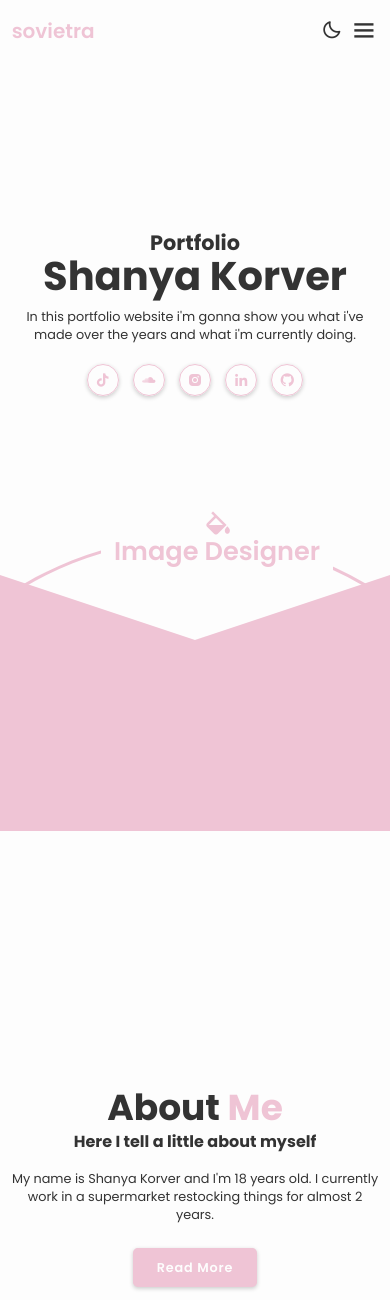
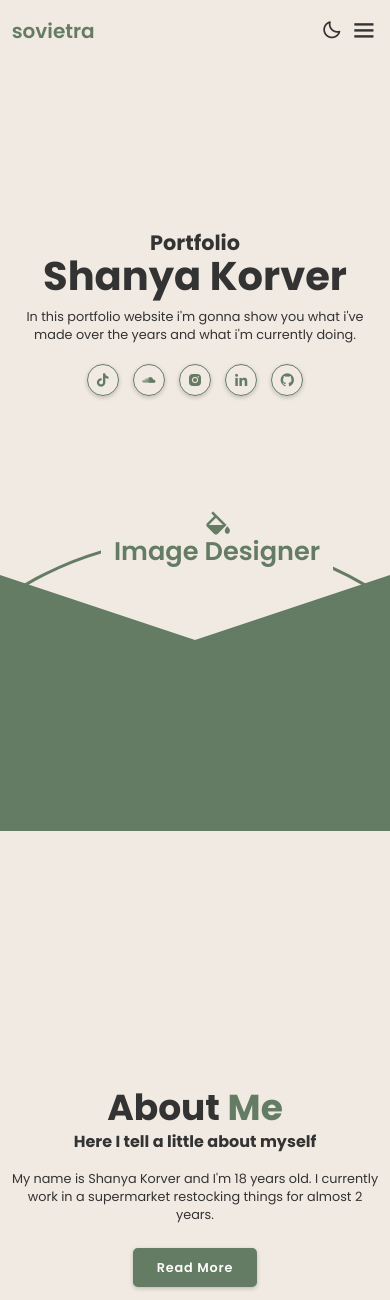
Before and after one commit to sovietra/portfolio, a PHP site: page / in a window 390 px wide. Shown: the top 1300 px of the page. Run offline with PHP 8.4, Linux system fonts and the light colour scheme.

Commit message:
Refactor CSS styles and improve responsiveness
Updated styles for various components and adjusted responsive design settings.

```diff
--- a/style.css
+++ b/style.css
@@ -12,9 +12,9 @@
 }
 
 :root {
-    --bg-color: #fdfdfd;
+    --bg-color: #f1eae2;
     --text-color: #333;
-    --main-color: #EFC4D5;
+    --main-color: #647C64;
     --white-color: #fdfdfd;
     --shadow-color: rgba(0, 0, 0, .2);
 }
@@ -26,14 +26,22 @@
 
 .dark-mode {
     --bg-color: #242424;
-    --text-color: #fdfdfd;
+    --text-color: #758775;
     --shadow-color: rgba(0, 0, 0, .7);
 }
 
 html {
     font-size: 62.5%;
     overflow-x: hidden;
-}
+    }
+
+.html {
+    transform: scale(1.25);
+    transform-origin: top left; /* prevent centering */
+     width: 80%; /* prevent horizontal scrollbar */
+    }
+
+
 
 body {
     background: var(--bg-color);
```
